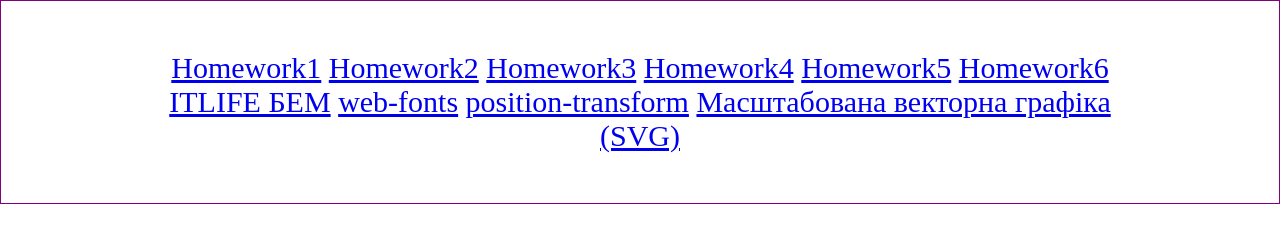
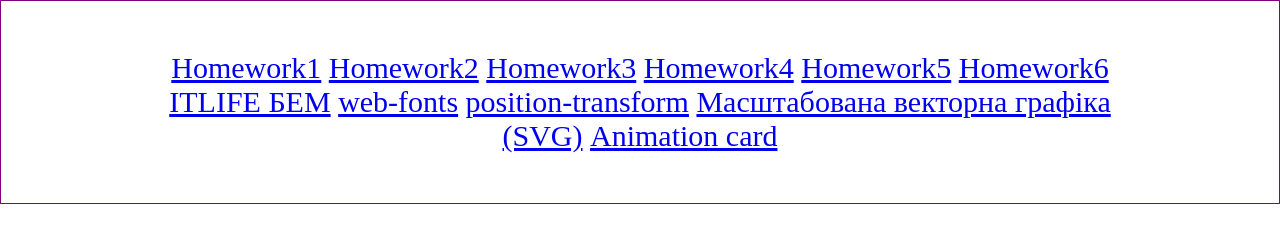
Before and after one commit to DmytroArgo/FElessons, a plain HTML site: page index.html in a window 1280 px wide. Drawn offline with Linux system fonts and the light colour scheme.

Commit message:
aded link to general index file

```diff
--- a/index.html
+++ b/index.html
@@ -18,5 +18,6 @@
     <a href="hw8/index.html">web-fonts</a>
     <a href="hw9/index.html">position-transform</a>
     <a href="hw10/index.html">Масштабована векторна графіка (SVG)</a>
+    <a href="hw11/index.html">Animation card</a>
 </body>
 </html>
```
